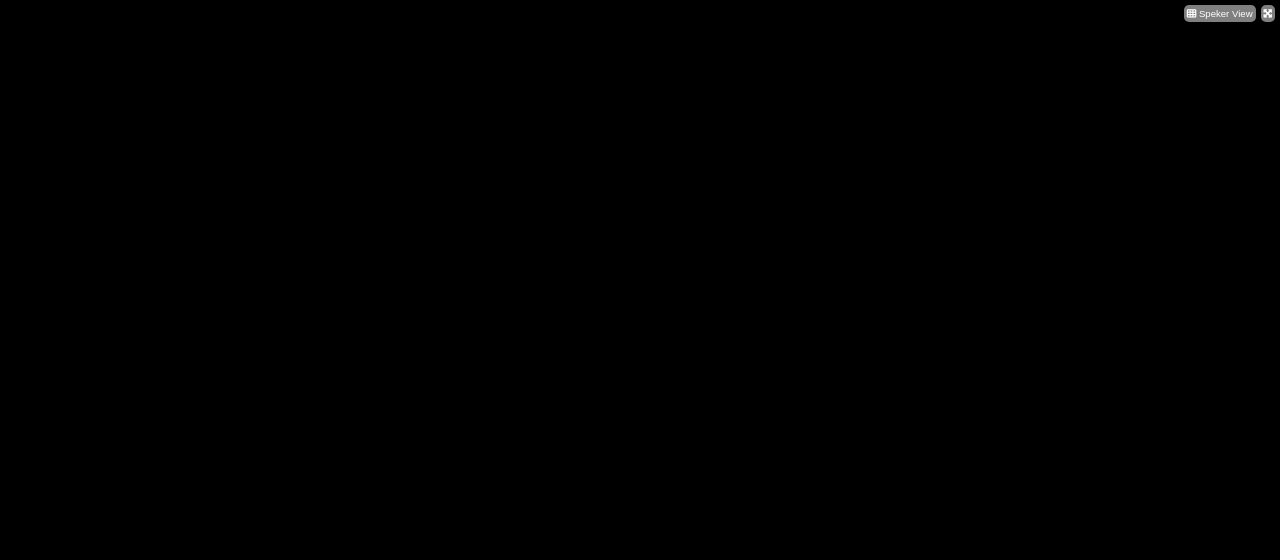
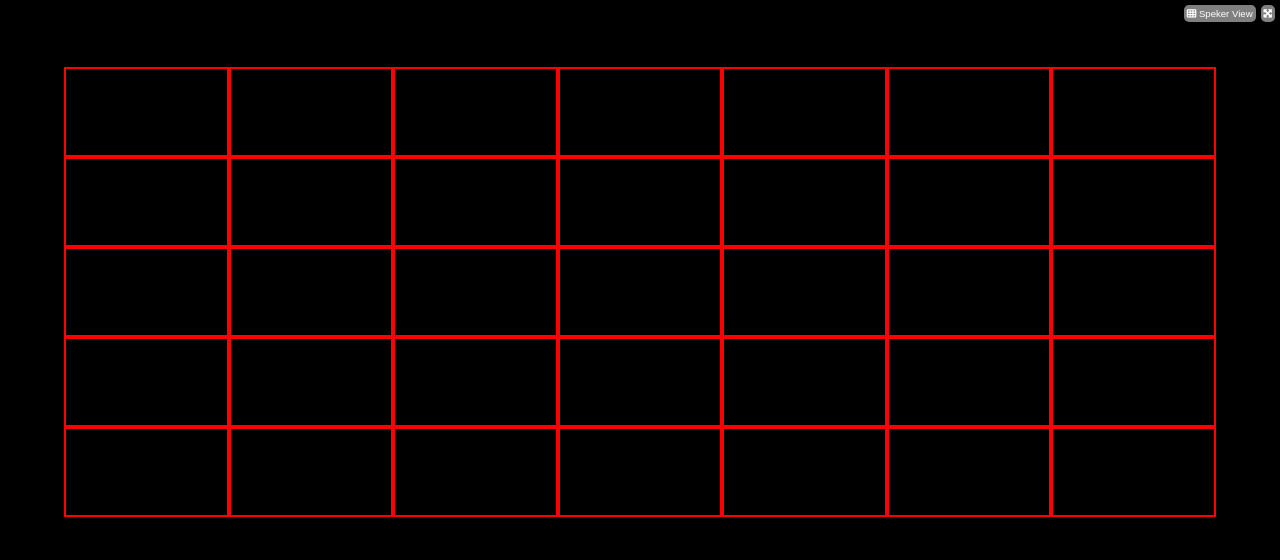
Before and after one commit to francescovincidev/html-css-zoom, a plain HTML site: page index.html in a window 1280 px wide. Drawn offline with Linux system fonts and the light colour scheme.

Commit message:
Add cams

```diff
--- a/css/style.css
+++ b/css/style.css
@@ -14,6 +14,11 @@ body{
     height: 100vh;
     background-color: black;
     color: white;
+}
+
+.container{
+    width: 90%;
+    margin: 0 auto;
 }
 
 .flex{
@@ -42,3 +47,24 @@ header{
     padding: 3px;
 
 }
+
+/* MAIN */
+.cams{
+    flex-wrap: wrap;
+    padding: 40px 0;
+
+}
+
+.single-cam{
+    width: calc(100%/7);
+
+
+    /* dubug */
+    height: 90px;
+    border: 2px red solid;
+
+}
+
+
+
+/* FOOTER */
--- a/index.html
+++ b/index.html
@@ -24,6 +24,45 @@
 
         <!-- MAIN -->
         <main>
+            <div class="container">
+                <div class="cams flex">
+                    <div class="single-cam"></div>
+                    <div class="single-cam"></div>
+                    <div class="single-cam"></div>
+                    <div class="single-cam"></div>
+                    <div class="single-cam"></div>
+                    <div class="single-cam"></div>
+                    <div class="single-cam"></div>
+                    <div class="single-cam"></div>
+                    <div class="single-cam"></div>
+                    <div class="single-cam"></div>
+                    <div class="single-cam"></div>
+                    <div class="single-cam"></div>
+                    <div class="single-cam"></div>
+                    <div class="single-cam"></div>
+                    <div class="single-cam"></div>
+                    <div class="single-cam"></div>
+                    <div class="single-cam"></div>
+                    <div class="single-cam"></div>
+                    <div class="single-cam"></div>
+                    <div class="single-cam"></div>
+                    <div class="single-cam"></div>
+                    <div class="single-cam"></div>
+                    <div class="single-cam"></div>
+                    <div class="single-cam"></div>
+                    <div class="single-cam"></div>
+                    <div class="single-cam"></div>
+                    <div class="single-cam"></div>
+                    <div class="single-cam"></div>
+                    <div class="single-cam"></div>
+                    <div class="single-cam"></div>
+                    <div class="single-cam"></div>
+                    <div class="single-cam"></div>
+                    <div class="single-cam"></div>
+                    <div class="single-cam"></div>
+                    <div class="single-cam"></div>
+                </div>
+            </div>
 
         </main>
         <!-- END MAIN -->
```
